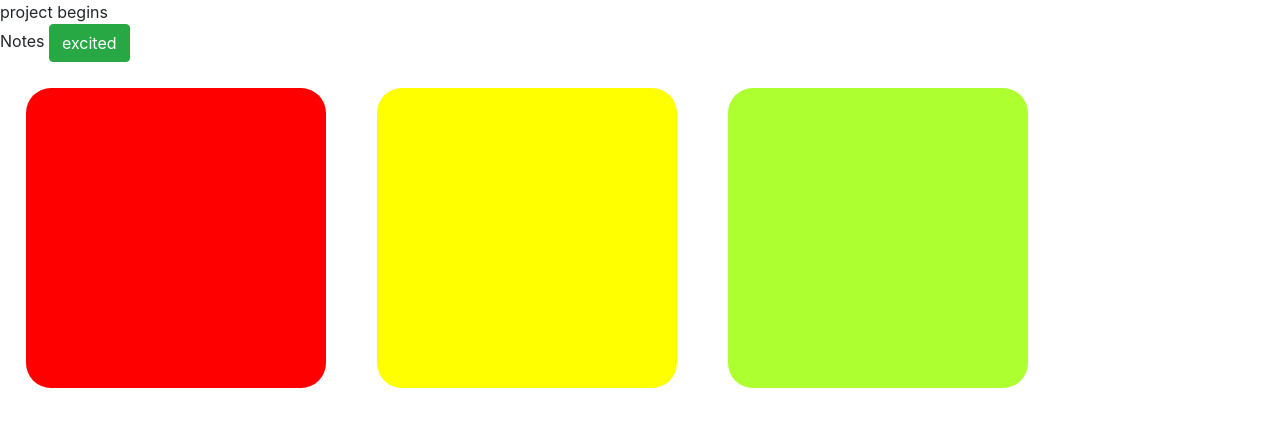
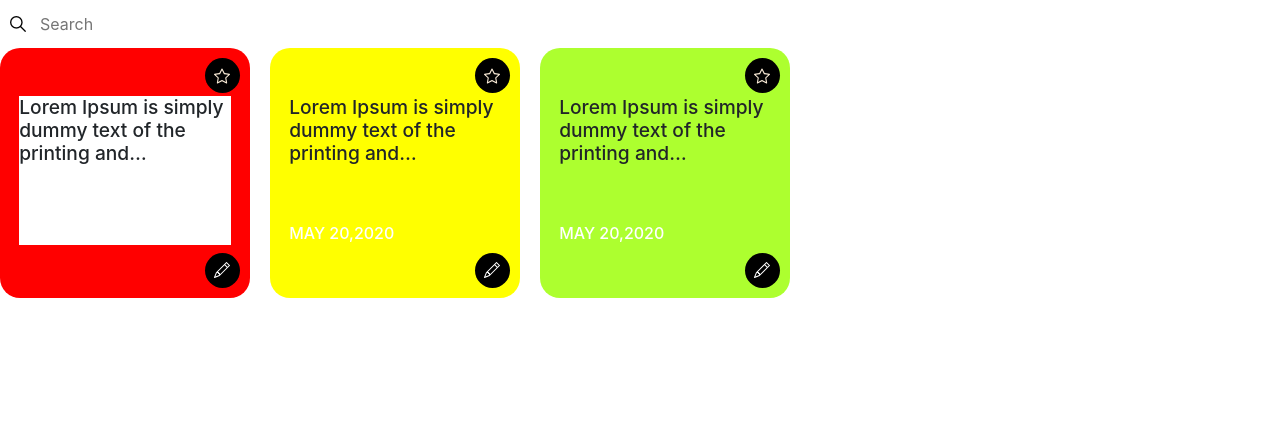
Before and after one commit to satishsuresh/todoapp, a Next.js app: page / in a window 1280 px wide. Shown: the top 426 px of the page. Built offline with nearby package versions, Linux system fonts and the light colour scheme.

Commit message:
adding search icon

```diff
--- a/components/heading.js
+++ b/components/heading.js
@@ -1,11 +1,17 @@
 import { Component } from "react";
+import style from "./heading.module.css";
 
 export class Heading extends Component {
   render() {
     return (
-      <div>
-        Notes <button className="btn btn-success">excited</button>
-      </div>
+      <div className="row">
+        <div className="col-md-12">
+        <div >
+        <input className={style.search} type="text" placeholder="Search"/>
+
+            </div>
+    </div>
+    </div>
     );
   }
 }
--- a/components/heading.module.css
+++ b/components/heading.module.css
@@ -0,0 +1,9 @@
+.search{
+    width:100%;
+    border: 0px;
+    background-image: url("../public/search.png");
+    background-repeat: no-repeat;
+   background-position: 10px 50%;
+    padding: 12px 20px 12px 40px;
+
+}
--- a/notes/notes.js
+++ b/notes/notes.js
@@ -2,13 +2,120 @@ import { Component } from "react";
 import style from "./notes.module.css";
 
 export class Notes extends Component {
-  render() {
-    return (
-      <div>
-        <div className={style.card}></div>
-        <div className={style.card01}></div>
-        <div className={style.card02}></div>
+    render() {
+        return(
+
+            <div>
+                <div className={style.cards}>
+                <div className="row" style={{ width:"100%"}}>
+                    {" "}
+                    <div className="col-md-4">
+                      <div className={style.card}>
+                      <div className={style.card4}>
+                      <div className={style.card5}>
+
+                          <div className={style.title}>
+                          Lorem Ipsum is simply dummy text of the printing and typesetting industry.
+                          Lorem Ipsum is simply dummy text of the printing and typesetting industry.
+                          </div>
+                          <div className={style.date}>May 20,2020</div>
+                          <div className={style.edit}>
+                <svg
+                  width="1em"
+                  height="1em"
+                  viewBox="0 0 16 16"
+                  class="bi bi-pencil"
+                  fill="currentColor"
+                  xmlns="http://www.w3.org/2000/svg">
+                  <path
+                    fill-rule="evenodd"
+                    d="M12.146.146a.5.5 0 0 1 .708 0l3 3a.5.5 0 0 1 0 .708l-10 10a.5.5 0 0 1-.168.11l-5 2a.5.5 0 0 1-.65-.65l2-5a.5.5 0 0 1 .11-.168l10-10zM11.207 2.5L13.5 4.793 14.793 3.5 12.5 1.207 11.207 2.5zm1.586 3L10.5 3.207 4 9.707V10h.5a.5.5 0 0 1 .5.5v.5h.5a.5.5 0 0 1 .5.5v.5h.293l6.5-6.5zm-9.761 5.175l-.106.106-1.528 3.821 3.821-1.528.106-.106A.5.5 0 0 1 5 12.5V12h-.5a.5.5 0 0 1-.5-.5V11h-.5a.5.5 0 0 1-.468-.325z"/>
+                  </svg>
+              </div>
+              <div className={style.stars}>
+              <svg width="1em"
+              height="1em"
+              viewBox="0 0 16 16"
+              class="bi bi-star"
+              fill="currentColor"
+              xmlns="http://www.w3.org/2000/svg">
+             <path fill-rule="evenodd"
+             d="M2.866 14.85c-.078.444.36.791.746.593l4.39-2.256 4.389 2.256c.386.198.824-.149.746-.592l-.83-4.73 3.523-3.356c.329-.314.158-.888-.283-.95l-4.898-.696L8.465.792a.513.513 0 0 0-.927 0L5.354 5.12l-4.898.696c-.441.062-.612.636-.283.95l3.523 3.356-.83 4.73zm4.905-2.767l-3.686 1.894.694-3.957a.565.565 0 0 0-.163-.505L1.71 6.745l4.052-.576a.525.525 0 0 0 .393-.288l1.847-3.658 1.846 3.658a.525.525 0 0 0 .393.288l4.052.575-2.906 2.77a.564.564 0 0 0-.163.506l.694 3.957-3.686-1.894a.503.503 0 0 0-.461 0z"/>
+            </svg>
+              </div>
+            </div>
+            </div>
+            </div>
+         </div>
+         <div className="col-md-4">
+             <div className={style.card1}>
+                 <div className={style.title}>
+                 Lorem Ipsum is simply dummy text of the printing and typesetting industry.
+                 Lorem Ipsum is simply dummy text of the printing and typesetting industry.
+                 Lorem Ipsum is simply dummy text of the printing and typesetting industry.
+                 </div>
+                 <div className={style.date}>MAY 20,2020</div>
+                 <div className={style.edit}>
+                     <svg
+                      width="1em"
+                      height="1em"
+                      viewBox="0 0 16 16"
+                      class="bi bi-pencil"
+                      fill="currentColor"
+                      xmlns="http://www.w3.org/2000/svg">
+                      <path
+                        fill-rule="evenodd"
+                        d="M12.146.146a.5.5 0 0 1 .708 0l3 3a.5.5 0 0 1 0 .708l-10 10a.5.5 0 0 1-.168.11l-5 2a.5.5 0 0 1-.65-.65l2-5a.5.5 0 0 1 .11-.168l10-10zM11.207 2.5L13.5 4.793 14.793 3.5 12.5 1.207 11.207 2.5zm1.586 3L10.5 3.207 4 9.707V10h.5a.5.5 0 0 1 .5.5v.5h.5a.5.5 0 0 1 .5.5v.5h.293l6.5-6.5zm-9.761 5.175l-.106.106-1.528 3.821 3.821-1.528.106-.106A.5.5 0 0 1 5 12.5V12h-.5a.5.5 0 0 1-.5-.5V11h-.5a.5.5 0 0 1-.468-.325z" />
+                      </svg>
+                 </div>
+                 <div className={style.stars}>
+                 <svg width="1em"
+                 height="1em"
+                 viewBox="0 0 16 16"
+                 class="bi bi-star"
+                 fill="currentColor"
+                 xmlns="http://www.w3.org/2000/svg">
+                <path fill-rule="evenodd" d="M2.866 14.85c-.078.444.36.791.746.593l4.39-2.256 4.389 2.256c.386.198.824-.149.746-.592l-.83-4.73 3.523-3.356c.329-.314.158-.888-.283-.95l-4.898-.696L8.465.792a.513.513 0 0 0-.927 0L5.354 5.12l-4.898.696c-.441.062-.612.636-.283.95l3.523 3.356-.83 4.73zm4.905-2.767l-3.686 1.894.694-3.957a.565.565 0 0 0-.163-.505L1.71 6.745l4.052-.576a.525.525 0 0 0 .393-.288l1.847-3.658 1.846 3.658a.525.525 0 0 0 .393.288l4.052.575-2.906 2.77a.564.564 0 0 0-.163.506l.694 3.957-3.686-1.894a.503.503 0 0 0-.461 0z"/>
+                </svg>
+                 </div>
+             </div>
+         </div>
+         <div className="col-md-4">
+             <div className={style.card2}>
+                 <div className={style.title}>
+                 Lorem Ipsum is simply dummy text of the printing and typesetting
+                industry.
+                 </div>
+                 <div className={style.date}>MAY 20,2020</div>
+                 <div className={style.edit}>
+                     <svg
+                      width="1em"
+                      height="1em"
+                      viewBox="0 0 16 16"
+                      class="bi bi-pencil"
+                      fill="currentColor"
+                      xmlns="http://www.w3.org/2000/svg">
+                      <path
+                        fill-rule="evenodd"
+                        d="M12.146.146a.5.5 0 0 1 .708 0l3 3a.5.5 0 0 1 0 .708l-10 10a.5.5 0 0 1-.168.11l-5 2a.5.5 0 0 1-.65-.65l2-5a.5.5 0 0 1 .11-.168l10-10zM11.207 2.5L13.5 4.793 14.793 3.5 12.5 1.207 11.207 2.5zm1.586 3L10.5 3.207 4 9.707V10h.5a.5.5 0 0 1 .5.5v.5h.5a.5.5 0 0 1 .5.5v.5h.293l6.5-6.5zm-9.761 5.175l-.106.106-1.528 3.821 3.821-1.528.106-.106A.5.5 0 0 1 5 12.5V12h-.5a.5.5 0 0 1-.5-.5V11h-.5a.5.5 0 0 1-.468-.325z"/>
+                      </svg>
+                 </div>
+                 <div className={style.stars}>
+                 <svg width="1em"
+                 height="1em"
+                 viewBox="0 0 16 16"
+                 class="bi bi-star"
+                 fill="currentColor"
+                 xmlns="http://www.w3.org/2000/svg">
+                <path fill-rule="evenodd"
+                d="M2.866 14.85c-.078.444.36.791.746.593l4.39-2.256 4.389 2.256c.386.198.824-.149.746-.592l-.83-4.73 3.523-3.356c.329-.314.158-.888-.283-.95l-4.898-.696L8.465.792a.513.513 0 0 0-.927 0L5.354 5.12l-4.898.696c-.441.062-.612.636-.283.95l3.523 3.356-.83 4.73zm4.905-2.767l-3.686 1.894.694-3.957a.565.565 0 0 0-.163-.505L1.71 6.745l4.052-.576a.525.525 0 0 0 .393-.288l1.847-3.658 1.846 3.658a.525.525 0 0 0 .393.288l4.052.575-2.906 2.77a.564.564 0 0 0-.163.506l.694 3.957-3.686-1.894a.503.503 0 0 0-.461 0z"/>
+                </svg>
+                 </div>
+             </div>
+         </div>
       </div>
-    );
-  }
+    </div>
+</div>
+        );
+    }
 }
--- a/notes/notes.module.css
+++ b/notes/notes.module.css
@@ -1,28 +1,84 @@
 .card {
-    float: left;
-    margin:2%;
-    background-color:red;
-    width: 300px;
-    height: 300px;
-    border-radius: 25px;
+  background-color:red;
+  width: 250px;
+  height: 250px;
+  border-radius: 20px;
+  padding: 3em 1.2em;
+  position: relative;
+
+}
+  .card4{
+    background-color: black;
   }
+  .card4{
+    background-color:white;
+  }
+.card1 {
+  background-color:yellow;
+  width: 250px;
+  height: 250px;
+  border-radius: 20px;
+  padding: 3em 1.2em;
+  position: relative;
 
+}
 
-  .card01 {
-    float: left;
-    margin:2%;
-    background-color:yellow;
-    width: 300px;
-    height: 300px;
-    border-radius: 25px;
-  }
+.card2 {
+  background-color:greenyellow;
+  width: 250px;
+  height: 250px;
+  border-radius: 20px;
+  padding: 3em 1.2em;
+  position: relative;
 
+}
+.cards{
+  display: inline-flex;
+}
 
-  .card02 {
-    float: left;
-    margin:2%;
-    background-color:greenyellow;
-    width: 300px;
-    height: 300px;
-    border-radius: 25px;
-  }
+.title{
+  font-size: 1.2em;
+  line-height: 1.2;
+  font-weight: 500;
+  display: -webkit-box;
+  -webkit-line-clamp: 3;
+  -webkit-box-orient: vertical;
+  overflow: hidden;
+}
+
+.date{
+  margin-top: 3.5em;
+  color:white;
+  font-weight: 500;
+
+}
+
+.edit{
+  background: black;
+  border-radius: 50%;
+  padding: 0.6em;
+  display: -moz-box;
+  display: flex;
+  position: absolute;
+  right: 10px;
+  bottom: 10px;
+}
+
+.edit svg {
+  color: white;
+}
+
+.stars{
+  background: black;
+  border-radius: 50%;
+  padding: 0.6em;
+  display: -moz-box;
+  display: flex;
+ position: absolute;
+  right: 10px;
+  top: 10px;
+}
+
+.stars svg{
+  color: antiquewhite;
+}
--- a/pages/index.js
+++ b/pages/index.js
@@ -6,7 +6,6 @@ import styles from "../styles/Home.module.css";
 export default function Home() {
   return (
     <div>
-      <div>project begins</div>
       <Heading />
       <Notes />
     </div>
```
Also changed, not shown: public/search.png (added).
